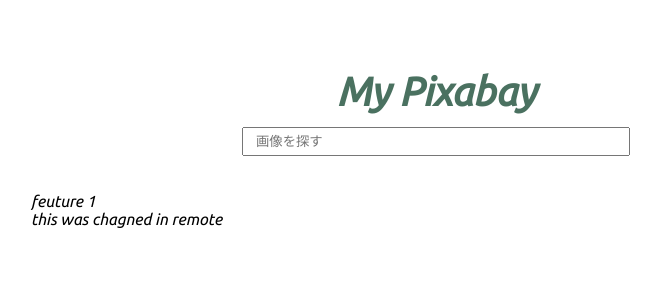
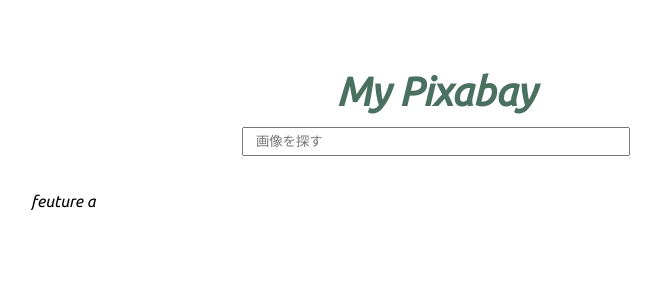
Before and after one commit to Akiya-Kudo/pixabay-clone-app, a React (Create React App) app: page / in a window 1280 px wide. Shown: the top 300 px of the page, without its empty margins (204-865 px from the left). Built offline with nearby package versions, Linux system fonts and the light colour scheme.

Commit message:
this is a

```diff
--- a/src/ImageGallery.jsx
+++ b/src/ImageGallery.jsx
@@ -4,8 +4,7 @@
 const ImageGallery = () => {
   return (
     <div>
-      <div className="images-wrapper">feuture 1</div>
-      <div>this was chagned in remote</div>
+      <div className="images-wrapper">feuture a</div>
     </div>
   )
 }
```
